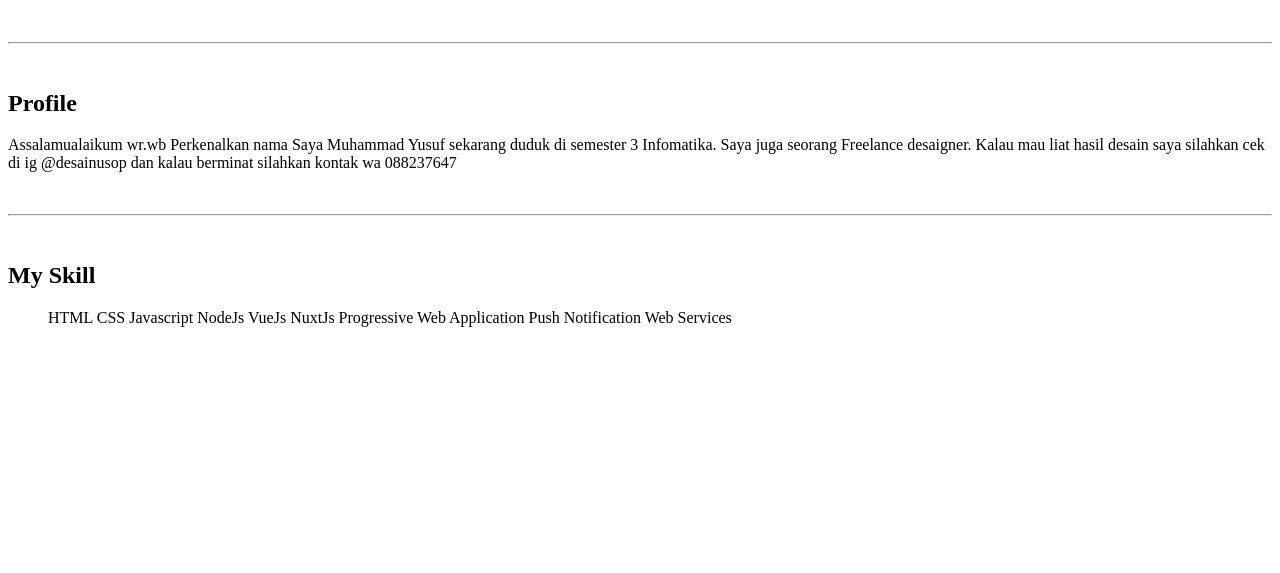
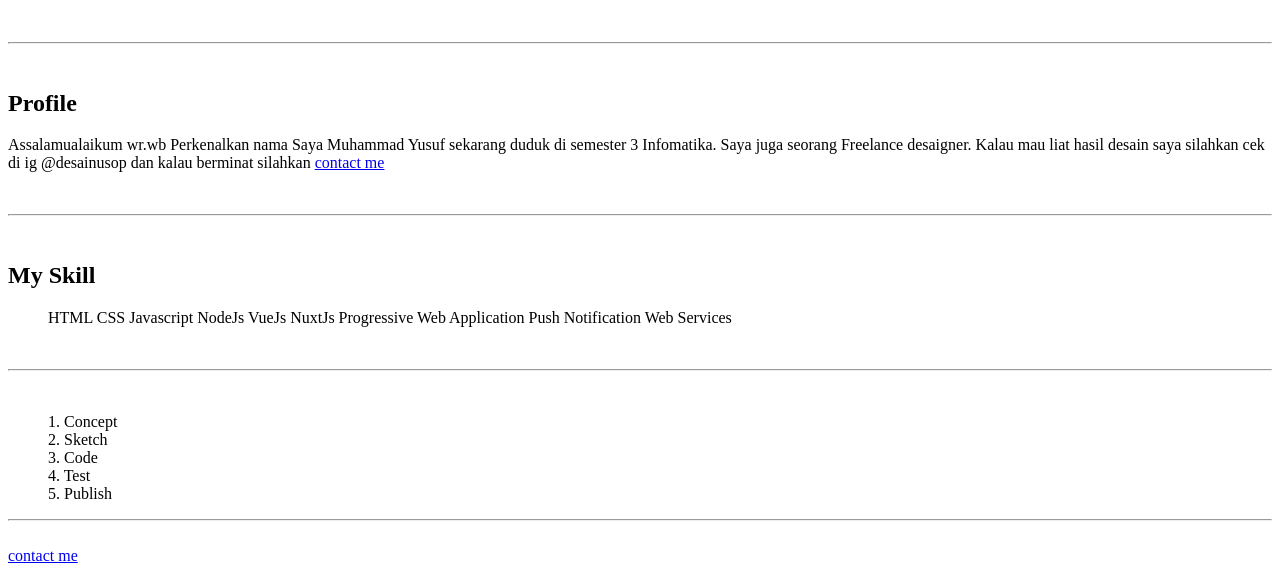
Before and after one commit to sog3king/latihan1, a plain HTML site: page index.html in a window 1280 px wide. Shown: the part 255-828 px from the top of the page. Before the commit the page ends 800 px from the top, so only its background shows below. Drawn offline with Linux system fonts and the light colour scheme.

Commit message:
latihan 1.8:menambahkan tautan

```diff
--- a/index.html
+++ b/index.html
@@ -15,7 +15,7 @@
     <br>
     <h2>Profile</h2>
     <p>Assalamualaikum wr.wb
-    Perkenalkan nama Saya Muhammad Yusuf sekarang duduk di semester 3 Infomatika. Saya juga seorang Freelance desaigner. Kalau mau liat hasil desain saya silahkan cek di ig @desainusop dan kalau berminat silahkan kontak wa 088237647
+    Perkenalkan nama Saya Muhammad Yusuf sekarang duduk di semester 3 Infomatika. Saya juga seorang Freelance desaigner. Kalau mau liat hasil desain saya silahkan cek di ig @desainusop dan kalau berminat silahkan <a href="contact.html">contact me</a>
     </p>
     <br>
     <hr>
@@ -32,5 +32,23 @@
     Push Notification
     Web Services
     </ul>
+    <br>
+    <hr>
+    <br>
+    <ol>
+    1. Concept
+    <br>
+    2. Sketch
+    <br>
+    3. Code
+    <br>
+    4. Test
+    <br>
+    5. Publish
+    <br>
+    </ol>
+    <hr>
+    <br>
+        <a href="contact.html">contact me</a>
 </body>
 </html>
```
Also changed, not shown: contact.html (added, +13 -0 lines).
